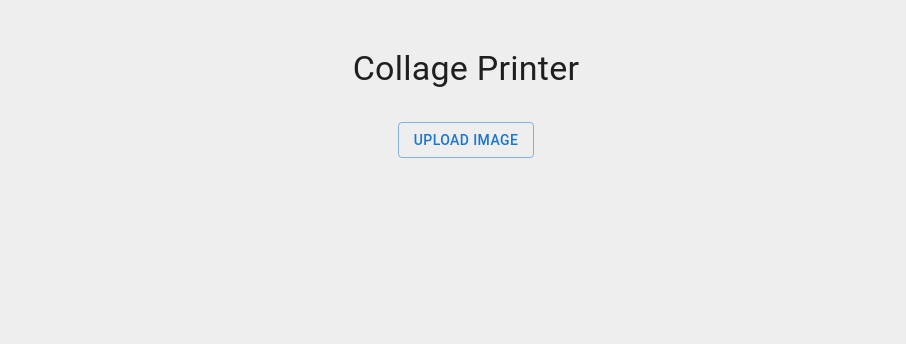
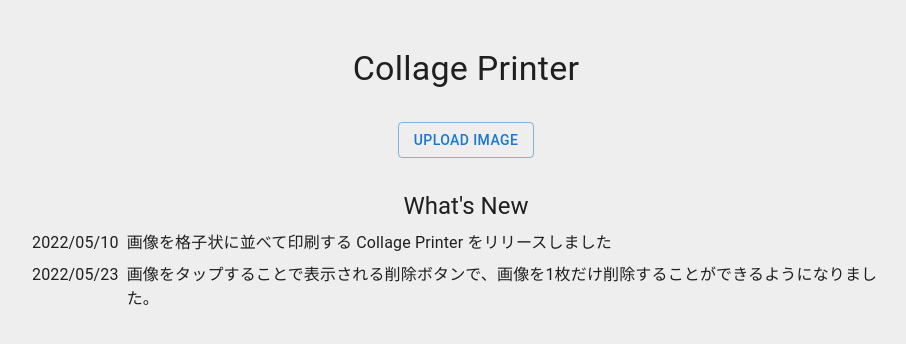
Before and after one commit to shin-hama/image-grid, a React (Create React App) app: page / in a window 1280 px wide. Shown: the top 344 px of the page, without its empty margins (174-1080 px from the left). Built offline with nearby package versions, Linux system fonts and the light colour scheme.

Commit message:
FEAT: Add release note compoennet

```diff
--- a/src/App.tsx
+++ b/src/App.tsx
@@ -1,6 +1,6 @@
 import * as React from 'react'
 
-import Main from 'components/modules/layouts/main'
+import Main from 'components/layouts/main'
 import { ImagesProvider } from 'contexts/ImagesProvider'
 
 function App() {
--- a/src/components/modules/layouts/main.tsx
+++ b/src/components/layouts/main.tsx
@@ -6,14 +6,15 @@
 import ImageUploader from 'components/modules/ImageUploader'
 import GridEditor from 'components/modules/GridEditor'
 import { useImages } from 'contexts/ImagesProvider'
+import ReleaseNote from 'components/modules/ReleaseNote'
 
 function Main() {
   const { images } = useImages()
 
   return (
-    <Stack alignItems="center">
+    <>
       {images.length === 0 && (
-        <Stack paddingY={6} alignItems="center" spacing={4}>
+        <Stack paddingY={6} alignItems="center" spacing={4} mx={2}>
           <Typography component="h1" variant="h4">
             Collage Printer
           </Typography>
@@ -22,13 +23,11 @@
               Upload Image
             </Button>
           </ImageUploader>
+          <ReleaseNote />
         </Stack>
       )}
-      {images.length > 0 && (
-        <GridEditor
-        />
-      )}
-    </Stack>
+      {images.length > 0 && <GridEditor />}
+    </>
   )
 }
 
--- /dev/null
+++ b/src/components/modules/ReleaseNote.tsx
@@ -0,0 +1,46 @@
+import * as React from 'react'
+import Box from '@mui/material/Box'
+import Stack from '@mui/material/Stack'
+import Typography from '@mui/material/Typography'
+
+type Content = {
+  date: string
+  description: string
+  version: string
+}
+
+const releases: Array<Content> = [
+  {
+    date: '2022/05/10',
+    description: '画像を格子状に並べて印刷する Collage Printer をリリースしました',
+    version: '0.1.0',
+  },
+  {
+    date: '2022/05/23',
+    description:
+      '画像をタップすることで表示される削除ボタンで、画像を1枚だけ削除することができるようになりました。',
+    version: '0.1.1',
+  },
+]
+
+const ReleaseNote = () => {
+  return (
+    <Box width="100%" maxWidth="md" px={2}>
+      <Box pb={1}>
+        <Typography variant="h5" textAlign="center">
+          What's New
+        </Typography>
+      </Box>
+      <Stack spacing={1} height="10rem" overflow="auto">
+        {releases.map((release) => (
+          <Stack key={release.version} direction="row" spacing={1}>
+            <Typography>{release.date}</Typography>
+            <Typography>{release.description}</Typography>
+          </Stack>
+        ))}
+      </Stack>
+    </Box>
+  )
+}
+
+export default ReleaseNote
```
